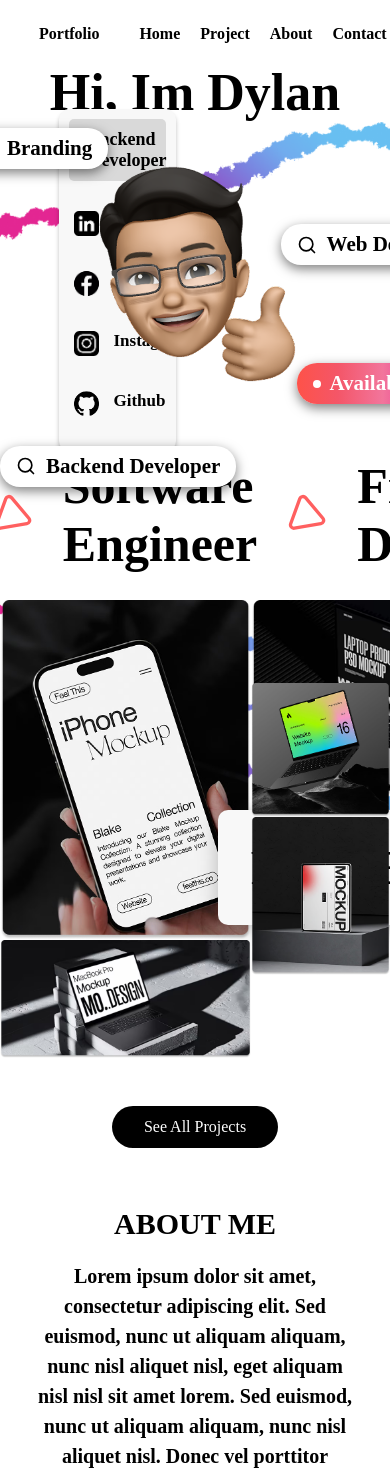
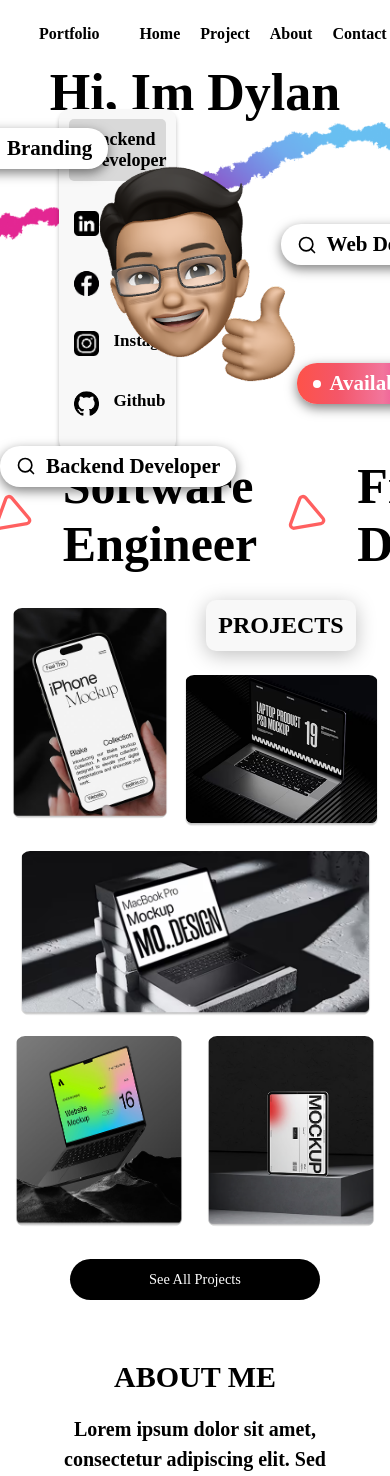
Before and after one commit to Dylan-0001/portfolio, a React (Vite) app: page / in a window 390 px wide. Shown: the top 1476 px of the page. Built offline with nearby package versions, Linux system fonts and the light colour scheme; a web font is replaced by a local one.

Commit message:
add project section responsive & change about section responsive

```diff
--- a/src/assets/sass/home/_about-me.scss
+++ b/src/assets/sass/home/_about-me.scss
@@ -69,7 +69,7 @@
 
   &__profile
   {
-    width: 25%;
+    width: 20vw;
     display: flex;
     align-items: center;
     gap: 20px;
--- a/src/assets/sass/home/_project_home.scss
+++ b/src/assets/sass/home/_project_home.scss
@@ -1,4 +1,5 @@
 @use "./../variables";
+@use "./../mixins";
 
 .projects
 {
@@ -15,6 +16,10 @@
     position: absolute;
     left: 0;
     z-index: -1;
+    @include mixins.responsive("tablet")
+    {
+      display: none;
+    }
   }
 
   &__container
@@ -22,21 +27,55 @@
     align-items: center;
     justify-content: center;
     display: flex;
+    margin: 0 10%;
     width: fit-content;
+
+    @include mixins.responsive("tablet")
+    {
+      margin: 0 auto;
+      display: flex;
+      flex-direction: column;
+      align-items: center;
+      width: 90%;
+    }
 
     .left
     {
       width: fit-content;
+      @include mixins.responsive("tablet")
+      {
+        img{
+          max-width: 700px;
+        }
+      }
 
       .block
       {
         display: flex;
         align-items: stretch;
+        @include mixins.responsive("tablet")
+        {
+          flex-direction: row;
+          align-items: center;
+          gap: 1.0rem;
+          width: 40vw;
+          justify-content: center;
+        }
 
         .block-right
         {
           display: flex;
           flex-direction: column;
+
+          @include mixins.responsive("tablet")
+          {
+            flex-direction: column;
+            align-items: center;
+            gap: 1.5rem;
+            img{
+              width: 50vw;
+            }
+          }
 
           .project-card
           {
@@ -44,8 +83,51 @@
             align-items: center;
             justify-content: center;
             flex: 1;
+
+            @include mixins.responsive("tablet")
+            {
+              order: -1;
+
+            }
+
+            .projects__title
+            {
+              font-size: variables.$title-font-size;
+              font-weight: variables.$title-font-weight;
+              color: variables.$title-color;
+              background-color: #F8F8F8;
+              padding: clamp(30px, 5vw, 60px);
+              border-radius: 10px;
+              box-shadow: 0 4px 20px rgba(0, 4, 4, 0.25);
+              margin: 0;
+              text-align: center;
+              padding-left: 13%;
+              padding-right: 13%;
+
+              @include mixins.responsive("tablet")
+              {
+                padding: 1rem 1.5rem;
+                width: 100%;
+              }
+
+              @include mixins.responsive("mobile")
+              {
+                font-size: 1.5rem;
+                padding: 0.75rem;
+              }
+            }
           }
         }
+      }
+
+      @include mixins.responsive("tablet")
+      {
+        width: 100%;
+        display: flex;
+        flex-direction: column;
+        align-items: center;
+        justify-content: center;
+        gap: 1.5rem;
       }
     }
 
@@ -54,29 +136,36 @@
       display: flex;
       flex-direction: column;
       width: fit-content;
+      @include mixins.responsive("tablet")
+      {
+        width: 100%;
+        display: flex;
+        flex-direction: row;
+        justify-content: center;
+
+        gap: 1.5rem;
+        margin-top: 20px;
+        img{
+          width: 43vw;
+        }
+      }
     }
-  }
 
-  .image
-  {
-    display: block;
-    max-width: 100%;
-    height: auto;
-  }
+    .image
+    {
+      @include mixins.responsive("tablet")
+      {
+        width: 100%;
+        max-width: 400px;
+        height: auto;
+        border-radius: 10px;
+      }
 
-  .projects__title
-  {
-    font-size: variables.$title-font-size;
-    font-weight: variables.$title-font-weight;
-    color: variables.$title-color;
-    background-color: #F8F8F8;
-    padding: clamp(30px, 5vw, 60px);
-    border-radius: 10px;
-    box-shadow: 0 4px 20px rgba(0, 4, 4, 0.25);
-    margin: 0;
-    text-align: center;
-    padding-left: 13%;
-    padding-right: 13%;
+      @include mixins.responsive("mobile")
+      {
+        max-width: 90%;
+      }
+    }
   }
 
   &__button
@@ -89,5 +178,19 @@
     border-radius: 50px;
     font-size: 1rem;
     cursor: pointer;
+
+    @include mixins.responsive("tablet")
+    {
+      margin-top: 2rem;
+      padding: 0.75rem 1.5rem;
+      font-size: 0.9rem;
+      width: 80%;
+      max-width: 250px;
+    }
+
+    @include mixins.responsive("mobile")
+    {
+      width: 90%;
+    }
   }
 }
```
